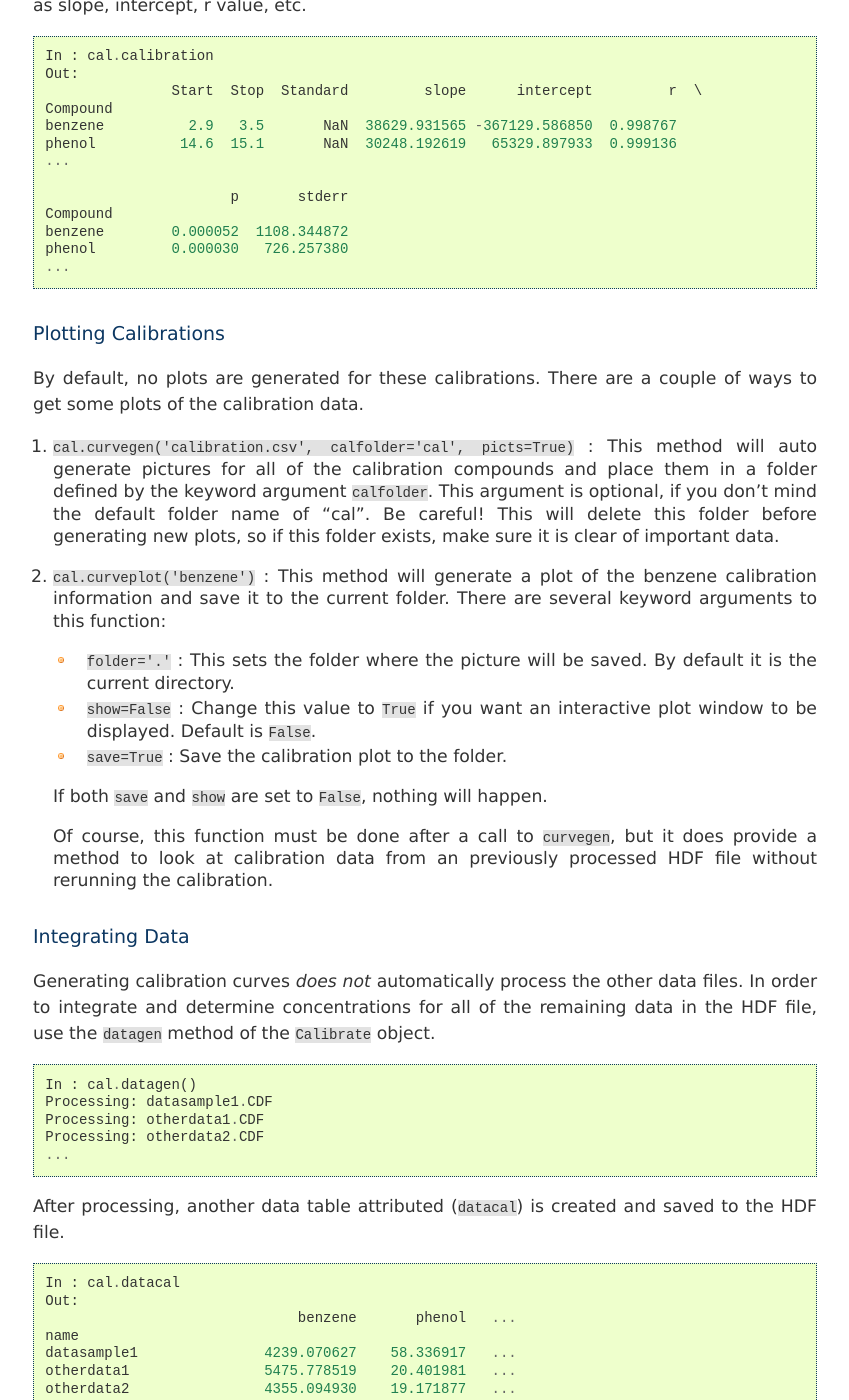
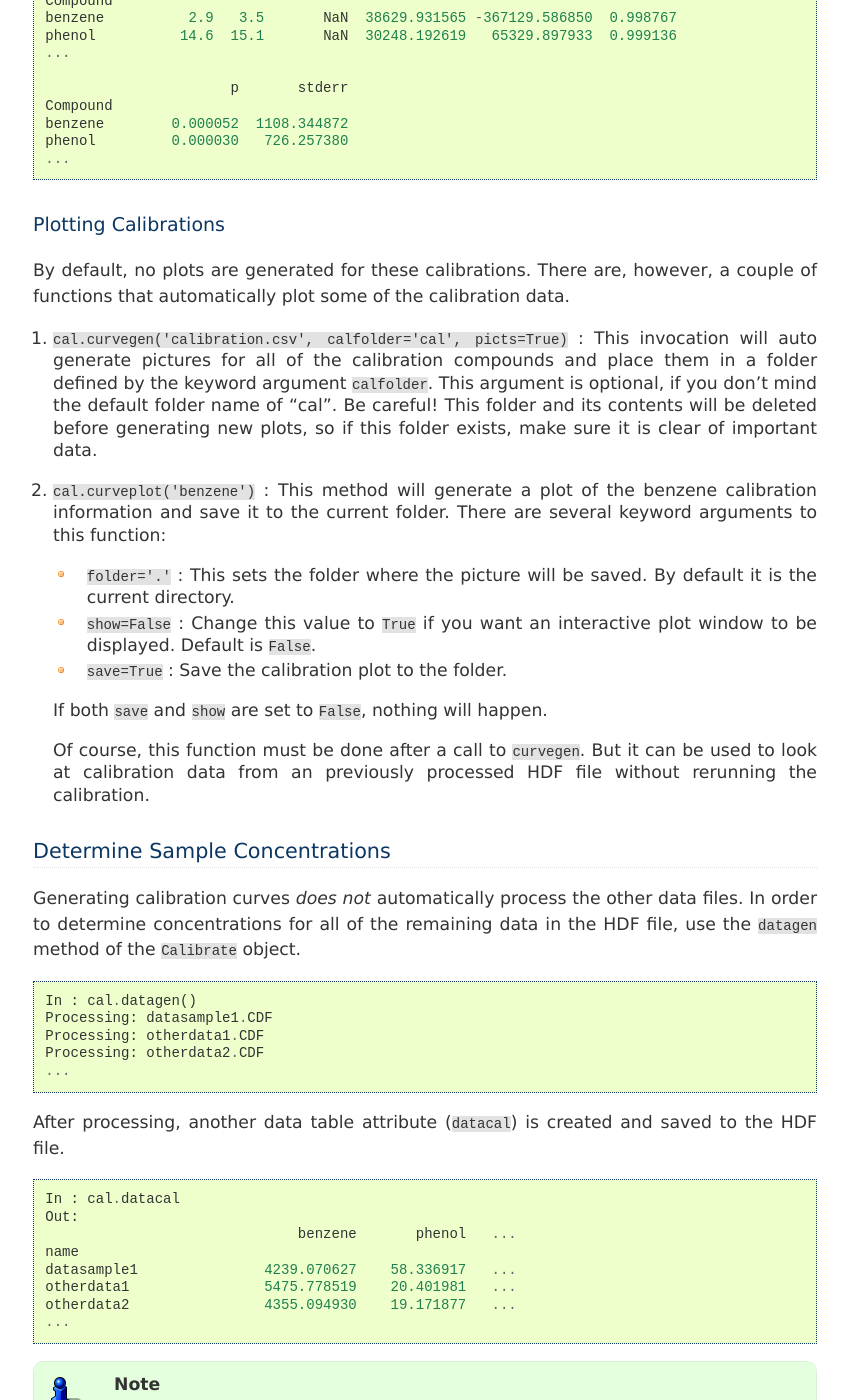
Before and after one commit to rnelsonchem/gcmstools, a Sphinx documentation site: the page built from docs/calibration.rst, in a window 1280 px wide and 1400 px high, scrolled down 2360 px. Shown: the whole window, without its empty margins (215-1064 px from the left). Built offline with Sphinx 7.4.7, drawn with Linux system fonts in a browser that asks for light colours; some of the changed text lies outside the part shown.

Commit message:
Updated calibration documenation

```diff
--- a/docs/calibration.rst
+++ b/docs/calibration.rst
@@ -113,7 +106,7 @@ then "conc" and "integral" will be these values divided by the corresponding
 internal standard values. These tables also stored in the HDF file as well, if
 you want to check them at a later date.
 
-The calibration table contains all of the newly created calibration curve
+The ``calibration`` table contains all of the newly created calibration curve
 information, such as slope, intercept, r value, etc.
 
 .. code::
@@ -135,15 +128,16 @@ information, such as slope, intercept, r value, etc.
 Plotting Calibrations
 +++++++++++++++++++++
 
-By default, no plots are generated for these calibrations. There are a couple
-of ways to get some plots of the calibration data.
+By default, no plots are generated for these calibrations. There are, however,
+a couple of functions that automatically plot some of the calibration data.
 
 #. ``cal.curvegen('calibration.csv', calfolder='cal', picts=True)`` : This
-   method will auto generate pictures for all of the calibration compounds and
-   place them in a folder defined by the keyword argument ``calfolder``. This
-   argument is optional, if you don't mind the default folder name of "cal".
-   Be careful! This will delete this folder before generating new plots, so if
-   this folder exists, make sure it is clear of important data.
+   invocation will auto generate pictures for all of the calibration compounds
+   and place them in a folder defined by the keyword argument ``calfolder``.
+   This argument is optional, if you don't mind the default folder name of
+   "cal".  Be careful! This folder and its contents will be deleted before
+   generating new plots, so if this folder exists, make sure it is clear of
+   important data.
 
 #. ``cal.curveplot('benzene')`` : This method will generate a plot of the
    benzene calibration information and save it to the current folder. There
@@ -159,17 +153,17 @@ of ways to get some plots of the calibration data.
 
    If both ``save`` and ``show`` are set to ``False``, nothing will happen.
 
-   Of course, this function must be done after a call to ``curvegen``, but it
-   does provide a method to look at calibration data from an previously
-   processed HDF file without rerunning the calibration.
+   Of course, this function must be done after a call to ``curvegen``. But it
+   can be used to look at calibration data from an previously processed HDF
+   file without rerunning the calibration.
 
 
-Integrating Data
-++++++++++++++++
+Determine Sample Concentrations
+-------------------------------
 
 Generating calibration curves *does not* automatically process the other data
-files. In order to integrate and determine concentrations for all of the remaining
-data in the HDF file, use the ``datagen`` method of the ``Calibrate`` object.
+files. In order to determine concentrations for all of the remaining data in
+the HDF file, use the ``datagen`` method of the ``Calibrate`` object.
 
 .. code::
 
@@ -179,7 +173,7 @@ data in the HDF file, use the ``datagen`` method of the ``Calibrate`` object.
     Processing: otherdata2.CDF
     ...
 
-After processing, another data table attributed (``datacal``) is created and
+After processing, another data table attribute (``datacal``) is created and
 saved to the HDF file.
 
 .. code::
@@ -201,8 +195,8 @@ saved to the HDF file.
     to the other data sets contained in the HDF file.
 
 
-Plotting Integrals
-++++++++++++++++++
+Plotting Integrals with Concentrations
+++++++++++++++++++++++++++++++++++++++
 
 By default, no plots are generated for the integrals. If you'd like to see
 plots of the integrals, there are a couple of methods.
@@ -228,7 +222,6 @@ plots of the integrals, there are a couple of methods.
 
    If both ``save`` and ``show`` are set to ``False``, nothing will happen.
 
-   Of course, this function must be done after a call to ``datagen``, but it
-   does provide a method to look at calibration data from an previously
-   processed HDF file without rerunning the calibration and data integration
-   functions.
+   Of course, this function call can only be done after a call to ``datagen``,
+   but it can be used to look at calibration data from an previously processed
+   HDF file without rerunning the calibration and data integration functions.
```
Also changed, not shown: other parts of docs/calibration.rst (+7 -14 lines).
